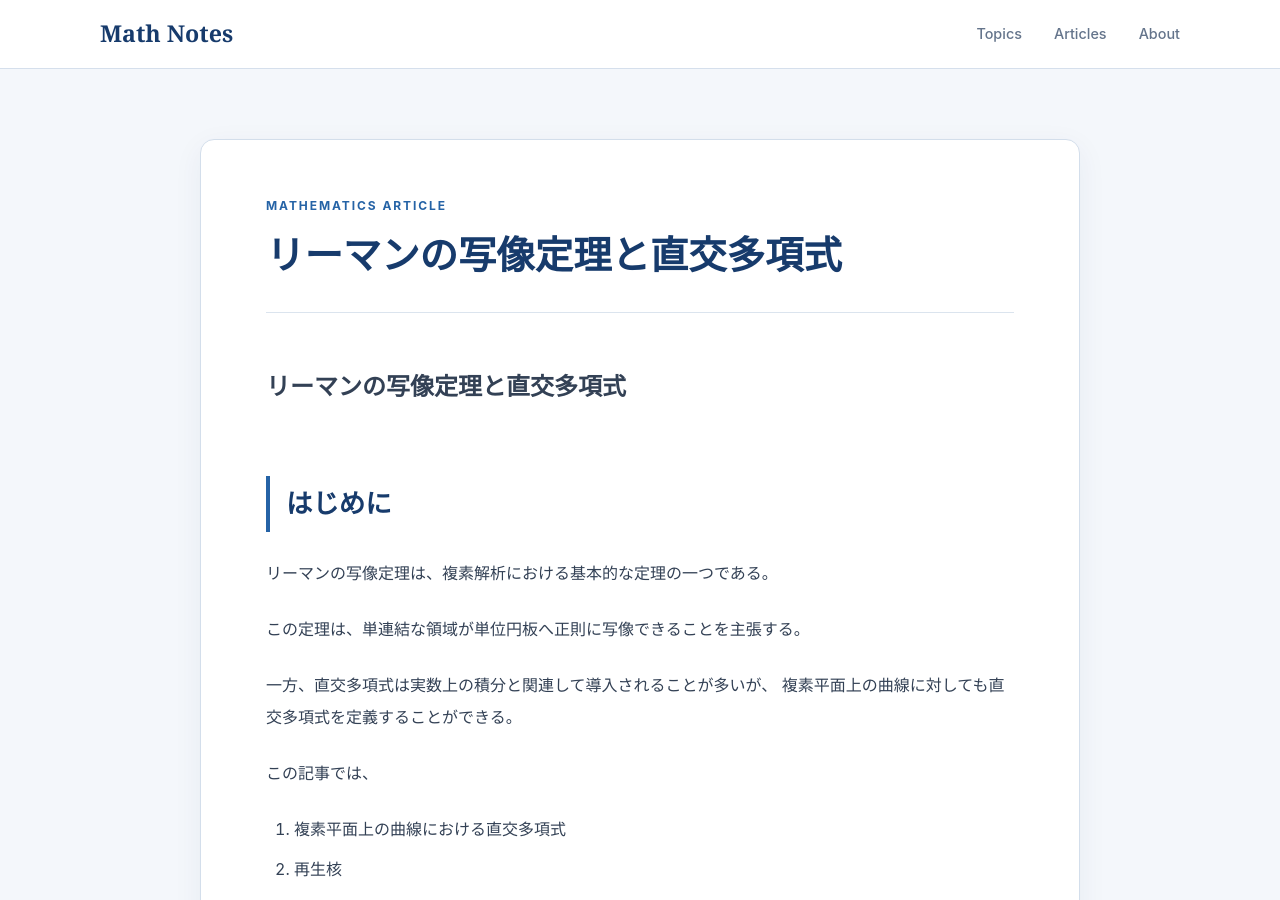
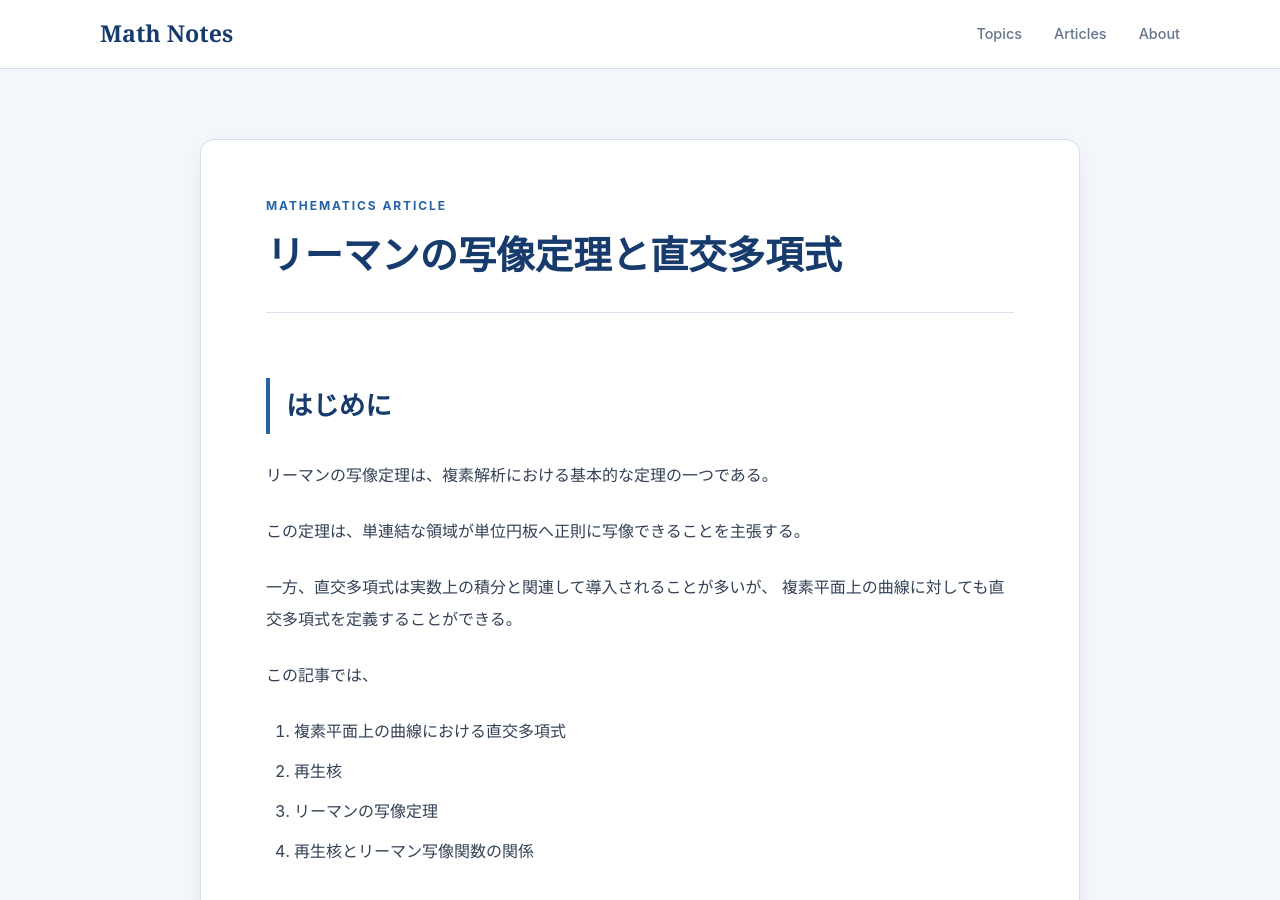
Before and after one commit to koukano/koukano.github.io, a Jekyll site: the page built from articles/riemann-mapping-orthogonal-polynomials.md, in a window 1280 px wide and 900 px high. Built offline with Jekyll 4.4.1, drawn with Linux system fonts in a browser that asks for light colours; a script that is not in the unit is left out.

Commit message:
Update riemann-mapping-orthogonal-polynomials.md

```diff
--- a/articles/riemann-mapping-orthogonal-polynomials.md
+++ b/articles/riemann-mapping-orthogonal-polynomials.md
@@ -2,8 +2,6 @@
 title: リーマンの写像定理と直交多項式
 layout: article
 ---
-
-# リーマンの写像定理と直交多項式
 
 ## はじめに
 
```
